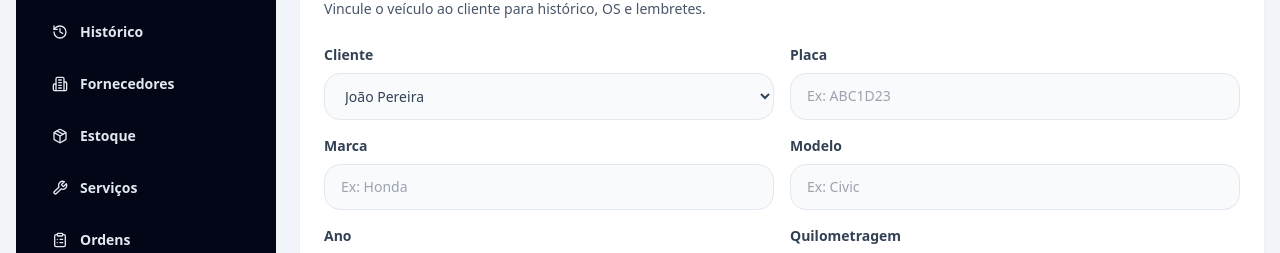
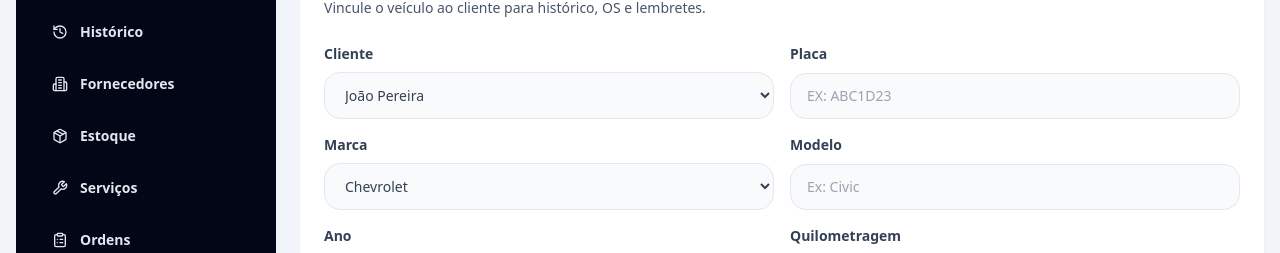
Before and after one commit to anjobrito/ajb-autoflow, a Next.js app: page /veiculos/novo in a window 1280 px wide. Shown: the part 318-571 px from the top of the page. Built offline with nearby package versions, Linux system fonts and the light colour scheme.

Commit message:
refactor: standardize vehicle form inputs

```diff
--- a/components/new-vehicle-form.tsx
+++ b/components/new-vehicle-form.tsx
@@ -4,29 +4,27 @@ import { useRouter } from "next/navigation";
 import { FormEvent, useEffect, useState } from "react";
 import { demoCustomers } from "@/lib/demo-data";
 import { listCustomers, saveVehicle, StoredCustomer } from "@/lib/browser-store";
+import { vehicleBrands } from "@/lib/select-options";
 
 export function NewVehicleForm() {
   const router = useRouter();
   const [saved, setSaved] = useState(false);
   const [customers, setCustomers] = useState<StoredCustomer[]>([]);
+  const [plate, setPlate] = useState("");
 
   useEffect(() => {
     setCustomers(listCustomers());
   }, []);
 
-  const customerOptions = [
-    ...customers.map((customer) => customer.name),
-    ...demoCustomers.map((customer) => customer.name),
-  ];
+  const customerOptions = [...customers.map((customer) => customer.name), ...demoCustomers.map((customer) => customer.name)];
 
   function handleSubmit(event: FormEvent<HTMLFormElement>) {
     event.preventDefault();
-
     const formData = new FormData(event.currentTarget);
 
     saveVehicle({
       customer: String(formData.get("customer") ?? ""),
-      plate: String(formData.get("plate") ?? ""),
+      plate: String(formData.get("plate") ?? "").toUpperCase().replace(/[^A-Z0-9]/g, ""),
       brand: String(formData.get("brand") ?? ""),
       model: String(formData.get("model") ?? ""),
       year: String(formData.get("year") ?? ""),
@@ -46,11 +44,11 @@ export function NewVehicleForm() {
 
       <div className="grid gap-4 md:grid-cols-2">
         <label className="grid gap-2 text-sm font-bold text-slate-700">Cliente<select required name="customer" className="rounded-2xl border border-slate-200 bg-slate-50 px-4 py-3 font-medium outline-none focus:border-blue-500 focus:bg-white">{customerOptions.map((customer) => <option key={customer}>{customer}</option>)}</select></label>
-        <label className="grid gap-2 text-sm font-bold text-slate-700">Placa<input required name="plate" placeholder="Ex: ABC1D23" className="rounded-2xl border border-slate-200 bg-slate-50 px-4 py-3 font-medium outline-none focus:border-blue-500 focus:bg-white" /></label>
-        <label className="grid gap-2 text-sm font-bold text-slate-700">Marca<input name="brand" placeholder="Ex: Honda" className="rounded-2xl border border-slate-200 bg-slate-50 px-4 py-3 font-medium outline-none focus:border-blue-500 focus:bg-white" /></label>
+        <label className="grid gap-2 text-sm font-bold text-slate-700">Placa<input required name="plate" value={plate} onChange={(event) => setPlate(event.target.value.toUpperCase())} autoCapitalize="characters" autoComplete="off" placeholder="Ex: ABC1D23" className="uppercase rounded-2xl border border-slate-200 bg-slate-50 px-4 py-3 font-medium outline-none focus:border-blue-500 focus:bg-white" /></label>
+        <label className="grid gap-2 text-sm font-bold text-slate-700">Marca<select name="brand" className="rounded-2xl border border-slate-200 bg-slate-50 px-4 py-3 font-medium outline-none focus:border-blue-500 focus:bg-white">{vehicleBrands.map((brand) => <option key={brand}>{brand}</option>)}</select></label>
         <label className="grid gap-2 text-sm font-bold text-slate-700">Modelo<input required name="model" placeholder="Ex: Civic" className="rounded-2xl border border-slate-200 bg-slate-50 px-4 py-3 font-medium outline-none focus:border-blue-500 focus:bg-white" /></label>
-        <label className="grid gap-2 text-sm font-bold text-slate-700">Ano<input name="year" placeholder="Ex: 2020" className="rounded-2xl border border-slate-200 bg-slate-50 px-4 py-3 font-medium outline-none focus:border-blue-500 focus:bg-white" /></label>
-        <label className="grid gap-2 text-sm font-bold text-slate-700">Quilometragem<input name="mileage" placeholder="Ex: 82450" className="rounded-2xl border border-slate-200 bg-slate-50 px-4 py-3 font-medium outline-none focus:border-blue-500 focus:bg-white" /></label>
+        <label className="grid gap-2 text-sm font-bold text-slate-700">Ano<input name="year" inputMode="numeric" placeholder="Ex: 2020" className="rounded-2xl border border-slate-200 bg-slate-50 px-4 py-3 font-medium outline-none focus:border-blue-500 focus:bg-white" /></label>
+        <label className="grid gap-2 text-sm font-bold text-slate-700">Quilometragem<input name="mileage" inputMode="numeric" placeholder="Ex: 82450" className="rounded-2xl border border-slate-200 bg-slate-50 px-4 py-3 font-medium outline-none focus:border-blue-500 focus:bg-white" /></label>
       </div>
 
       <div className="mt-6 flex items-center justify-end gap-3">
```
